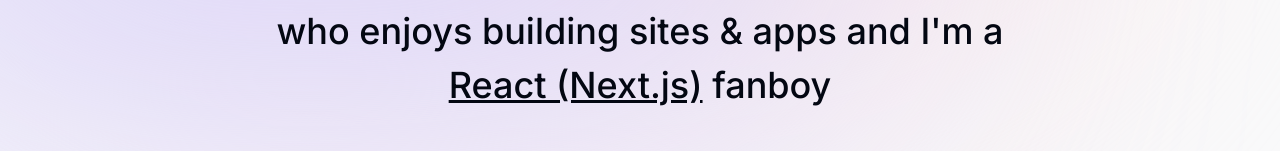
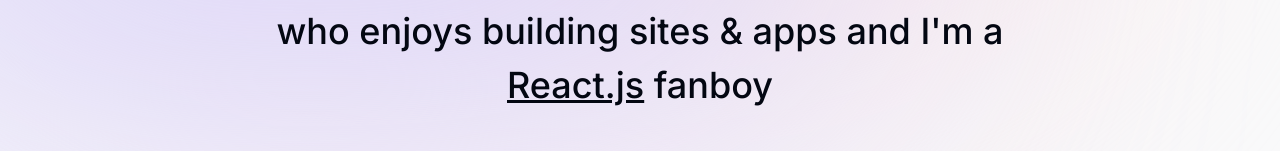
Before and after one commit to renish47/web_portfolio, a Next.js app: page / in a window 1280 px wide. Shown: the part 357-508 px from the top of the page. Built offline with nearby package versions, Linux system fonts and the light colour scheme; no server answers.

Commit message:
Update Intro.tsx

```diff
--- a/components/sections/Intro.tsx
+++ b/components/sections/Intro.tsx
@@ -58,7 +58,7 @@
         <span className="font-bold">Hello, I&apos;m Renishkar,</span> a{" "}
         <span className="font-bold">full-stack developer</span> who enjoys
         building <span className="">sites & apps</span> and I&apos;m a{" "}
-        <span className="underline">React (Next.js)</span> fanboy
+        <span className="underline">React.js</span> fanboy
       </motion.h1>
 
       <motion.div
@@ -83,7 +83,7 @@
 
         <a
           className="group flex cursor-pointer items-center gap-2 rounded-full border border-black/20 bg-white px-7 py-3 shadow-md shadow-black/[0.05] outline-none transition hover:scale-110 active:scale-105 dark:bg-white/10"
-          href="https://drive.google.com/file/d/1rmjRe2hNFe3Kw4v7mHDfOw2ABjy_orYM/view"
+          href="https://drive.google.com/file/d/1YyePUJ_0cB5JjaGPhklXzy5PEQWpdOiB/view?usp=sharing"
           target="_blank"
         >
           Download Resume{" "}
```
